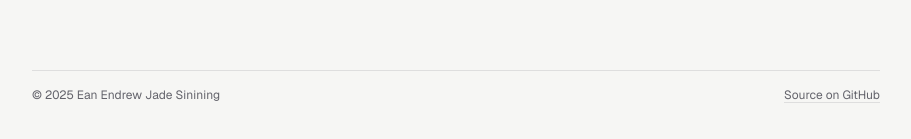
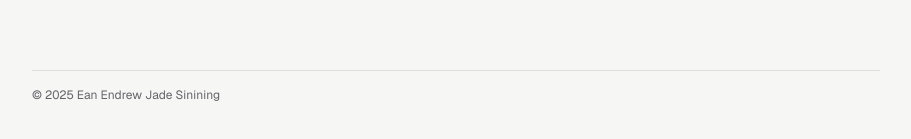
Before and after one commit to eej-sinining/web-portfolio, a Next.js app: page / in a window 1280 px wide. Shown: the part 2013-2152 px from the top of the page, without its empty margins (184-1095 px from the left). Built offline with nearby package versions, Linux system fonts and the light colour scheme.

Commit message:
🔥 chore: remove source link from footer

```diff
--- a/components/layout/Footer.tsx
+++ b/components/layout/Footer.tsx
@@ -1,19 +1,14 @@
 import { profile } from "@/lib/data/profile";
-
-const SOURCE_URL = "https://github.com/eej-sinining/web-portfolio";
 
 export default function Footer() {
   const year = new Date().getFullYear();
 
   return (
     <footer className="max-w-4xl mx-auto w-full px-4 sm:px-6 py-10 mt-10">
-      <div className="border-t border-border pt-4 flex flex-wrap justify-between gap-2 text-xs text-subtle">
+      <div className="border-t border-border pt-4 text-xs text-subtle">
         <p>
           © {year} {profile.name}
         </p>
-        <a href={SOURCE_URL} target="_blank" rel="noopener noreferrer" className="link text-subtle hover:text-accent">
-          Source on GitHub
-        </a>
       </div>
     </footer>
   );
```
